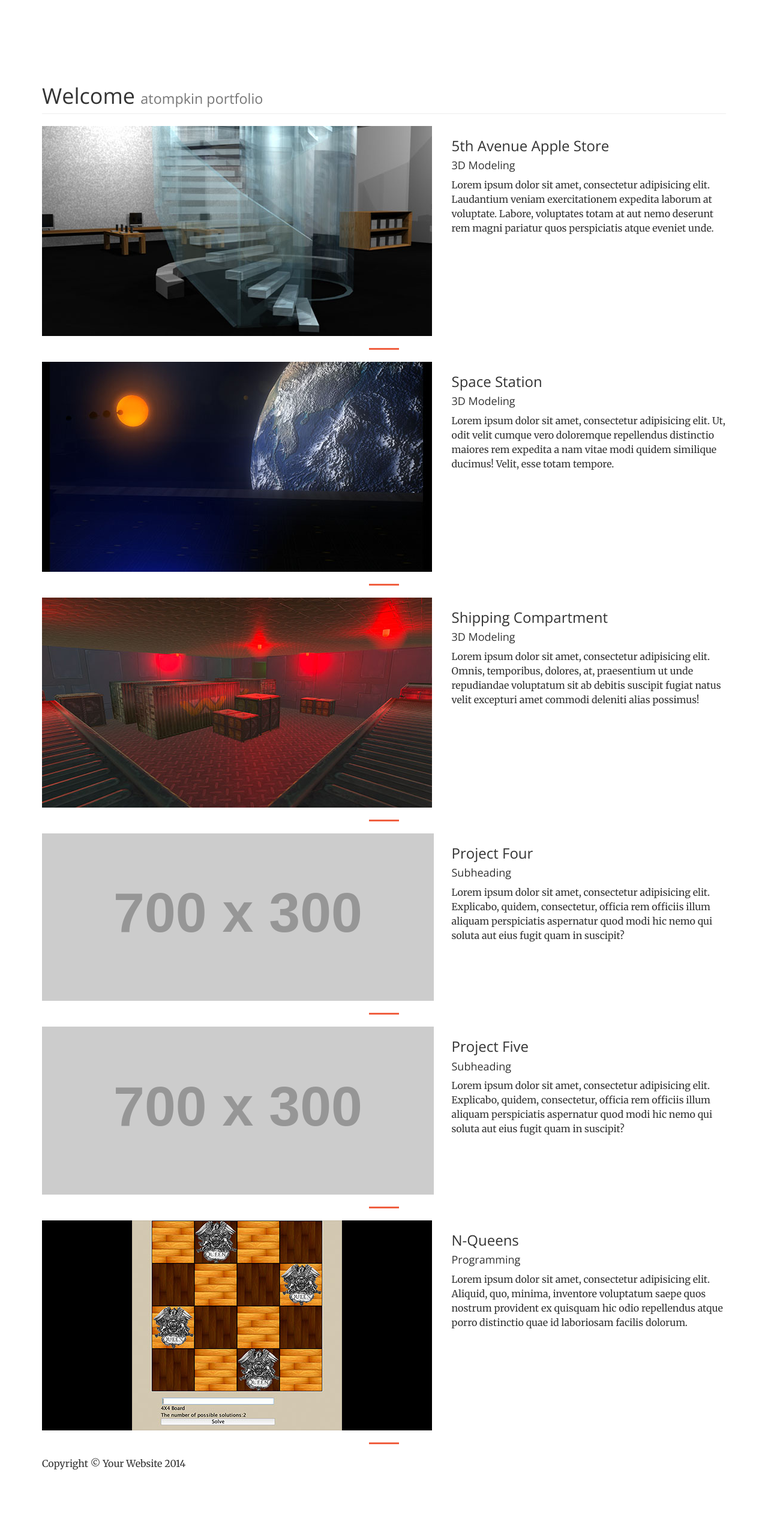
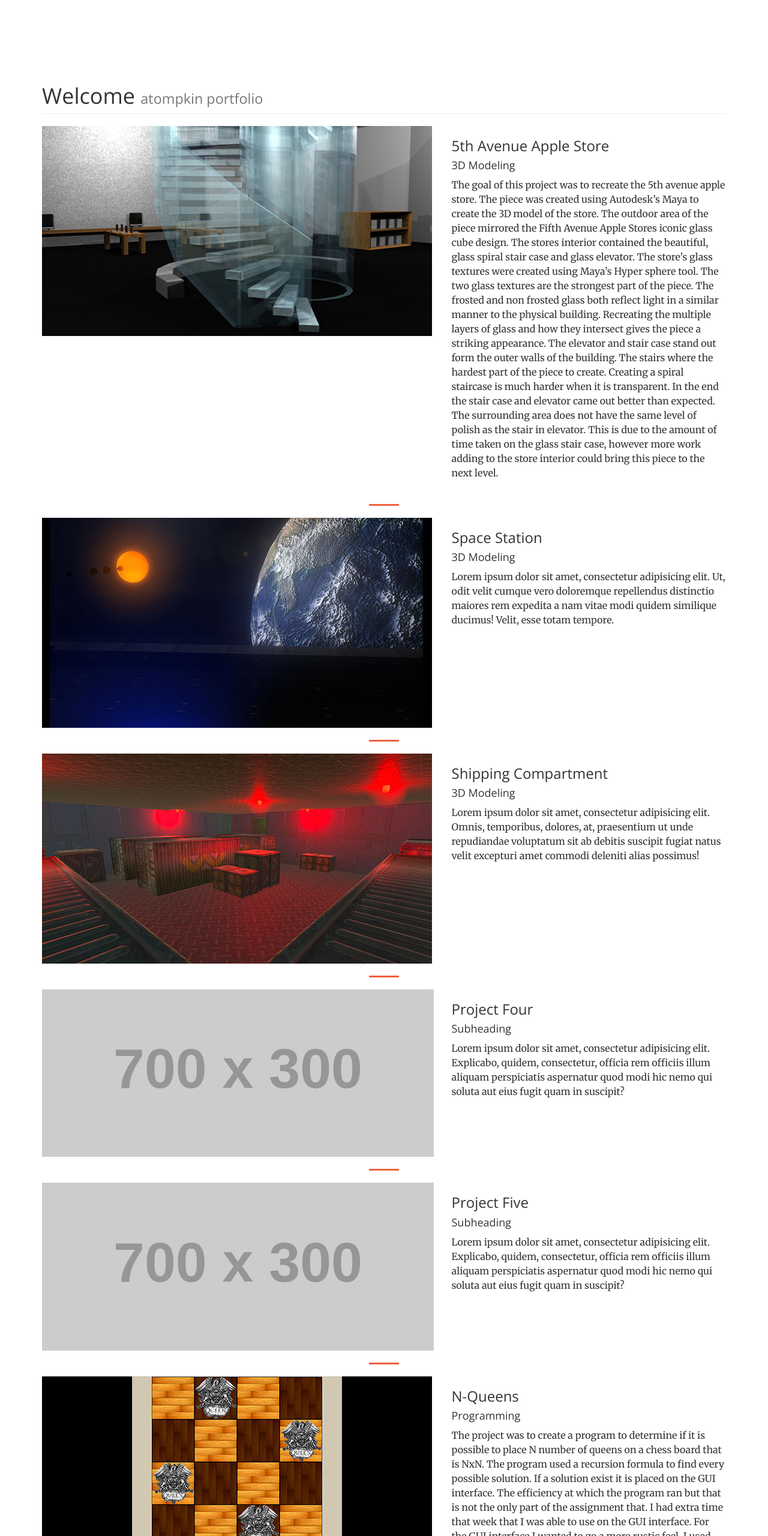
Before and after one commit to atompkin/atompkin.github.io, a website: page portfolio.html in a window 1280 px wide. Shown: the top 2560 px of the page at 60% size. Drawn offline with nearby package versions, Linux system fonts and the light colour scheme; files that its build step writes are made by us from their sources; placeholder pictures from the web are drawn by us.

Commit message:
Added 2 of the project descriptions

```diff
--- a/portfolio.html
+++ b/portfolio.html
@@ -92,7 +92,7 @@
             <div class="col-md-5">
                 <h3>5th Avenue Apple Store</h3>
                 <h4>3D Modeling</h4>
-                <p>Lorem ipsum dolor sit amet, consectetur adipisicing elit. Laudantium veniam exercitationem expedita laborum at voluptate. Labore, voluptates totam at aut nemo deserunt rem magni pariatur quos perspiciatis atque eveniet unde.</p>
+                <p>The goal of this project was to recreate the 5th avenue apple store. The piece was created using Autodesk’s Maya to create the 3D model of the store. The outdoor area of the piece mirrored the Fifth Avenue Apple Stores iconic glass cube design. The stores interior contained the beautiful, glass spiral stair case and glass elevator. The store’s glass textures were created using Maya’s Hyper sphere tool. The two glass textures are the strongest part of the piece. The frosted and non frosted glass both reflect light in a similar manner to the physical building. Recreating the multiple layers of glass and how they intersect gives the piece a striking appearance. The elevator and stair case stand out form the outer walls of the building. The stairs where the hardest part of the piece to create. Creating a spiral staircase is much harder when it is transparent. In the end the stair case and elevator came out better than expected. The surrounding area does not have the same level of polish as the stair in elevator. This is due to the amount of time taken on the glass stair case, however more work adding to the store interior could bring this piece to the next level.</p>
                <!-- <a class="btn btn-primary" href="#">View Project <span class="glyphicon glyphicon-chevron-right"></span></a> -->
             </div>
         </div>
@@ -185,7 +185,7 @@
             <div class="col-md-5">
                 <h3>N-Queens</h3>
                 <h4>Programming</h4>
-                <p>Lorem ipsum dolor sit amet, consectetur adipisicing elit. Aliquid, quo, minima, inventore voluptatum saepe quos nostrum provident ex quisquam hic odio repellendus atque porro distinctio quae id laboriosam facilis dolorum.</p>
+                <p>The project was to create a program to determine if it is possible to place N number of queens on a chess board that is NxN. The program used a recursion formula to find every possible solution. If a solution exist it is placed on the GUI interface. The efficiency at which the program ran but that is not the only part of the assignment that. I had extra time that week that I was able to use on the GUI interface. For the GUI interface I wanted to go a more rustic feel, I used lighter and darker colored woods to make the board. Instead of using a traditional queen chess piece icon as the representation for the queens, used a fan made iron logo for the band queen. Using the hand made rock band logo gave my project more personality and set it apart from the traditional GUI interface. To add to the whole, I made the background color of the program a light brown color to complement the wooden board. I feel that the final product was a nice fresh look for a fairly standard programing problem. The NQueens problem is well known however it was the creative way that I approached the design of the algorithm and the fun, playful GUI interface that set it apart. I feel this assignment is a great example of what can happen if a project is given time for polish.</p>
            <!--     <a class="btn btn-primary" href="#">View Project <span class="glyphicon glyphicon-chevron-right"></span></a> -->
             </div>
         </div>
```
